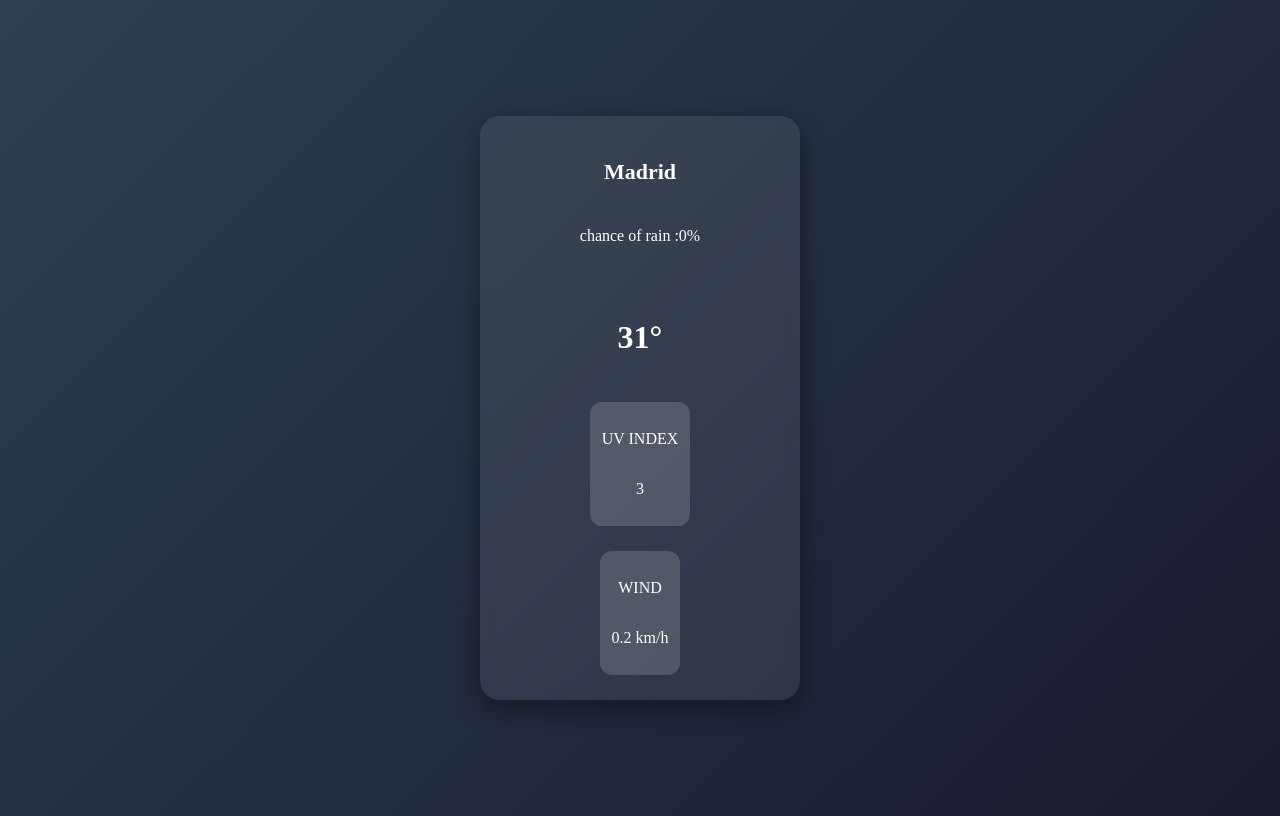
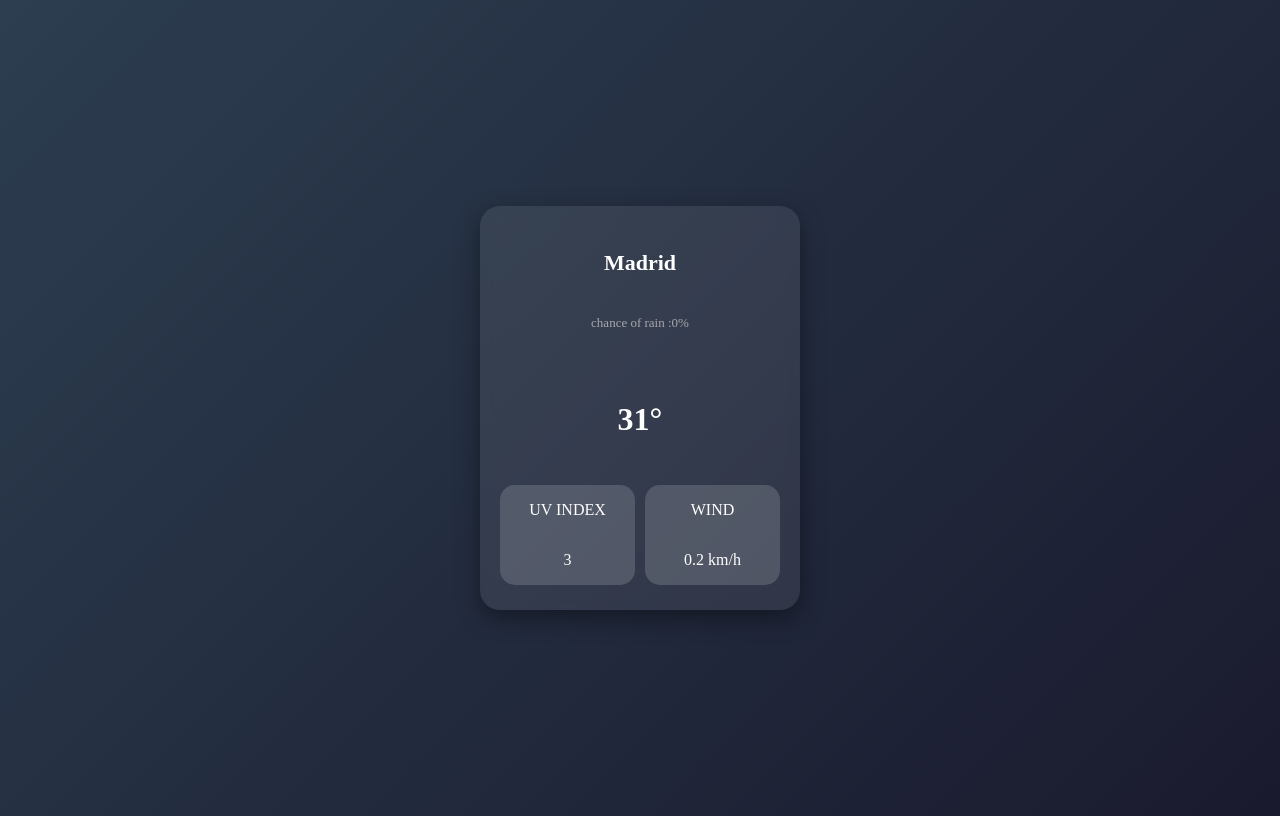
Before and after one commit to tasneem-odeh/weather, a plain HTML site: page index.html in a window 1280 px wide. Drawn offline with Linux system fonts and the light colour scheme; some icons are missing.

Commit message:
Enhance weather card details layout and update styling

```diff
--- a/index.html
+++ b/index.html
@@ -14,9 +14,10 @@
     <h2> Madrid </h2>
     <p> chance of rain :0% </p>
     <i class="iconoir-sun-light icon">  </i>
-
     <h1 class="temp">31°</h1>
    </div>
+
+   <div class="details">
 
    <div class="box">
     <p> UV INDEX </p>
@@ -27,6 +28,7 @@
     <p> WIND </p>
     <p> 0.2 km/h </p>
 </div>
+   </div>
 </div>
 </body>
 </html>
--- a/style.css
+++ b/style.css
@@ -30,18 +30,28 @@ body {
     font-size: 22px;
     font-weight: 600;
   }
+  .weather p {
+    font-size: 13px;
+    opacity: 0.8;
+    color: rgb(198, 195, 195);
+  }
 
   .icon {
-    font-size: 200px;
+    font-size: 130px;
     color: #ffd84d;
     margin: 10px 0;
   }
   .box {
     flex: 1;
     background-color: rgba(255, 255, 255, 0.152);
-    padding: 12px;
-    border-radius: 12px;
+    border-radius: 15px;
     display: flex;
     flex-direction: column;
     align-items: center;
   }
+  .details {
+    display: flex;
+    justify-content: space-between;
+    width: 100%;
+    gap: 10px;
+  }
```
